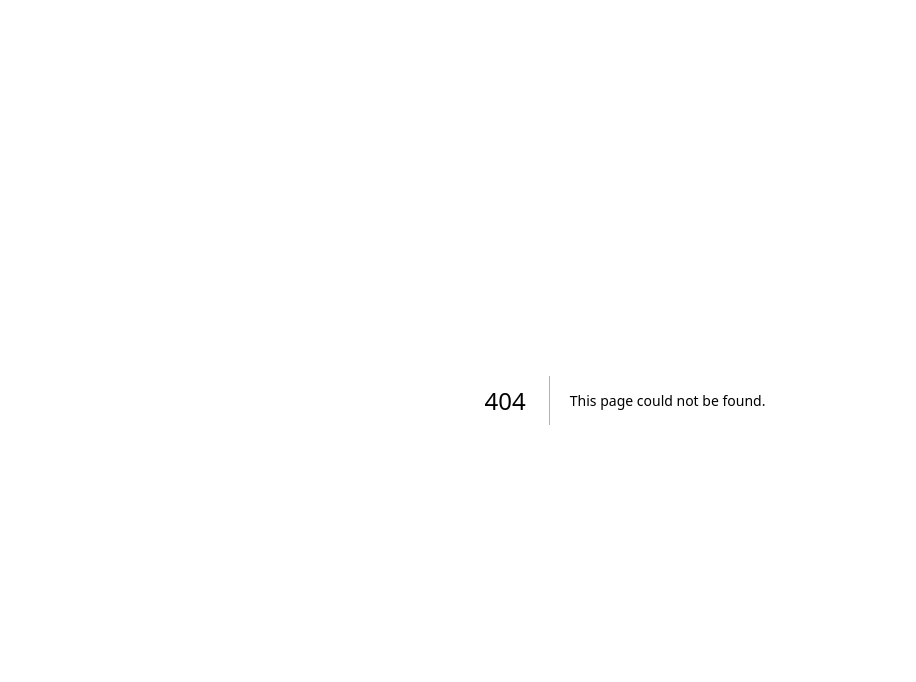
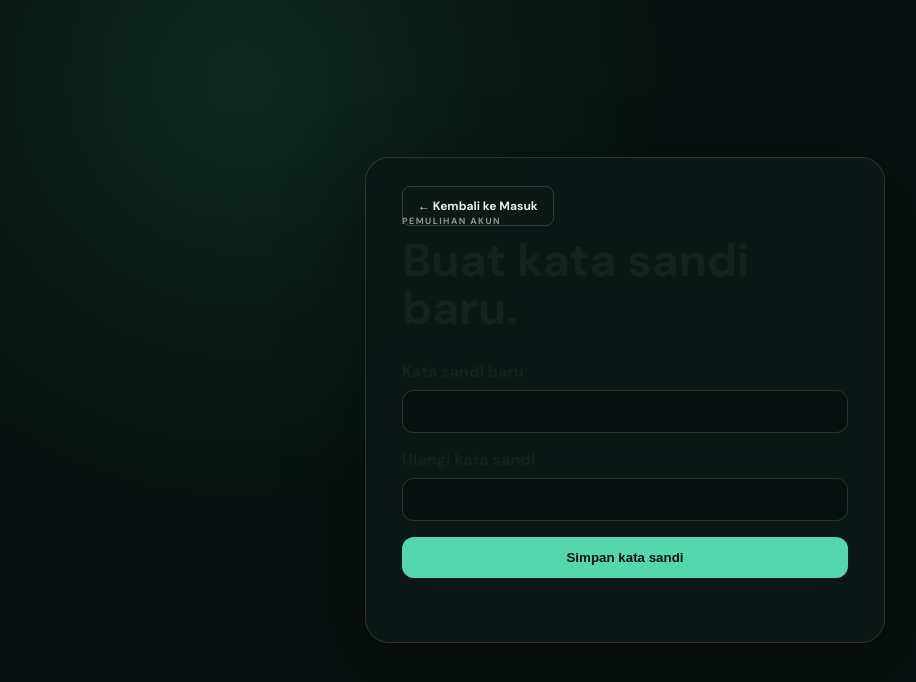
Before and after one commit to Yudi8377/EDUNEXUS, a Next.js app in the folder apps/web/: page /auth/reset-password in a window 1280 px wide. Before the commit this address had no page. Shown: the top 682 px of the page, without its empty margins (15-931 px from the left). Built offline with nearby package versions, Linux system fonts and the light colour scheme.

Commit message:
feat(auth): add password reset page

```diff
--- /dev/null
+++ b/apps/web/app/auth/reset-password/page.tsx
@@ -0,0 +1,9 @@
+"use client";
+import Link from "next/link";
+import { FormEvent,useState } from "react";
+import { createClient } from "@/lib/supabase/client";
+export default function ResetPasswordPage(){
+ const [password,setPassword]=useState(""),[confirm,setConfirm]=useState(""),[status,setStatus]=useState(""),[busy,setBusy]=useState(false);
+ async function submit(e:FormEvent){e.preventDefault();if(password.length<8){setStatus("Kata sandi minimal 8 karakter.");return}if(password!==confirm){setStatus("Konfirmasi kata sandi tidak sama.");return}setBusy(true);const {error}=await createClient().auth.updateUser({password});setStatus(error?error.message:"Kata sandi berhasil diperbarui. Silakan masuk kembali.");setBusy(false)}
+ return <main className="auth-shell"><section className="auth-card"><Link href="/auth/login" className="secondary">← Kembali ke Masuk</Link><div className="eyebrow">PEMULIHAN AKUN</div><h1>Buat kata sandi baru.</h1><form className="auth-form" onSubmit={submit}><label>Kata sandi baru<input type="password" autoComplete="new-password" value={password} onChange={e=>setPassword(e.target.value)} required /></label><label>Ulangi kata sandi<input type="password" autoComplete="new-password" value={confirm} onChange={e=>setConfirm(e.target.value)} required /></label>{status&&<div className="auth-error" role="status">{status}</div>}<button disabled={busy}>{busy?"Menyimpan...":"Simpan kata sandi"}</button></form></section></main>;
+}
```
